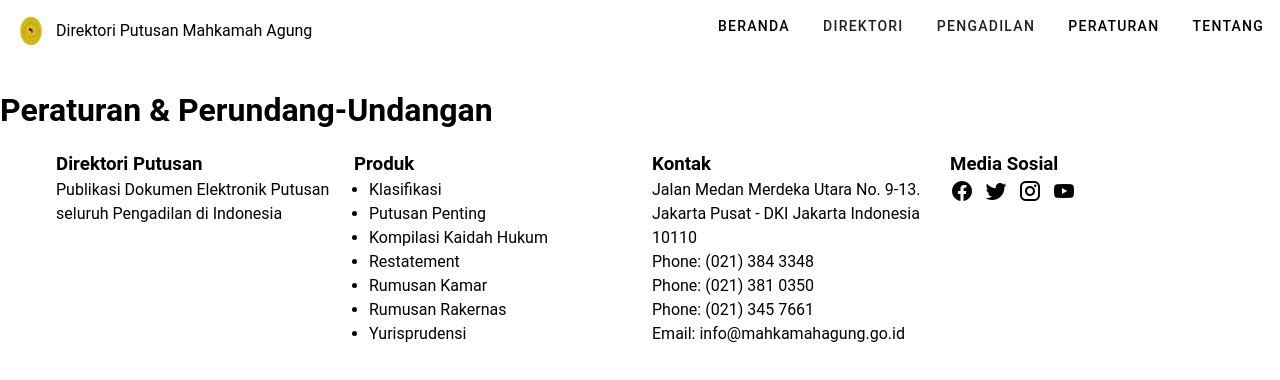
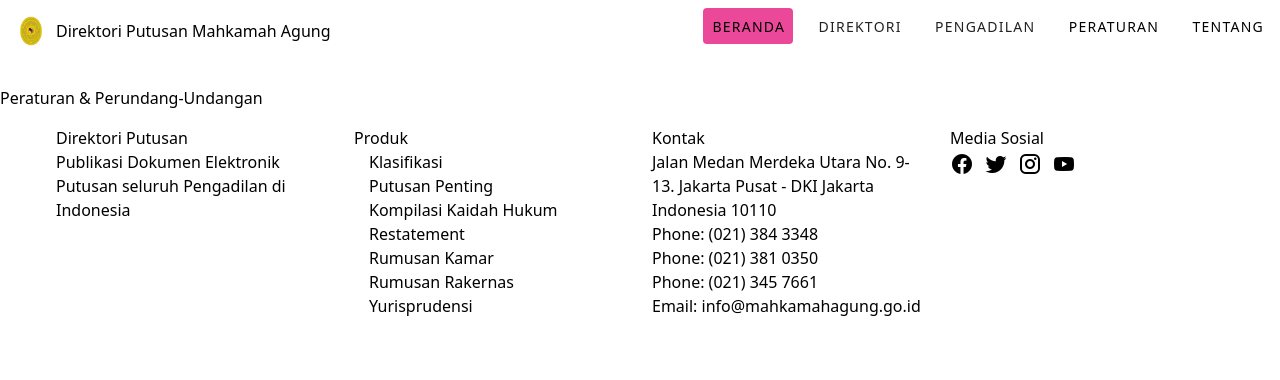
Before and after one commit to azkass/imk, a Vue app: page /peraturan in a window 1280 px wide. Shown: the top 380 px of the page. Built offline with nearby package versions, Linux system fonts and the light colour scheme.

Commit message:
install tailwind

```diff
--- a/package.json
+++ b/package.json
@@ -5,6 +5,7 @@
   "scripts": {
     "serve": "vue-cli-service serve",
     "build": "vue-cli-service build",
+    "dev": "npx tailwindcss -i ./src/assets/style.css  -o ./dist/style.css --watch",
     "lint": "vue-cli-service lint"
   },
   "dependencies": {
@@ -22,8 +23,11 @@
     "@vue/cli-plugin-babel": "~5.0.0",
     "@vue/cli-plugin-eslint": "~5.0.0",
     "@vue/cli-service": "~5.0.0",
+    "autoprefixer": "^10.4.19",
     "eslint": "^7.32.0",
-    "eslint-plugin-vue": "^8.0.3"
+    "eslint-plugin-vue": "^8.0.3",
+    "postcss": "^8.4.38",
+    "tailwindcss": "^3.4.3"
   },
   "eslintConfig": {
     "root": true,
--- /dev/null
+++ b/postcss.config.js
@@ -0,0 +1,6 @@
+module.exports = {
+  plugins: {
+    tailwindcss: {},
+    autoprefixer: {},
+  },
+}
--- /dev/null
+++ b/src/assets/style.css
@@ -0,0 +1,3 @@
+@tailwind base;
+@tailwind components;
+@tailwind utilities;
--- a/src/components/NavBar.vue
+++ b/src/components/NavBar.vue
@@ -4,7 +4,7 @@
             <img src="../assets/logo.png" alt="Logo" style="height: 30px; margin-right: 10px; padding-top: 0;">
             Direktori Putusan Mahkamah Agung
         </RouterLink>
-        <v-btn class="ma-2 pa-2" variant="text">
+        <v-btn class="ma-2 pa-2 bg-pink-500" variant="text">
             <RouterLink to="/">Beranda</RouterLink>
         </v-btn>
 
--- /dev/null
+++ b/tailwind.config.js
@@ -0,0 +1,11 @@
+/** @type {import('tailwindcss').Config} */
+module.exports = {
+  content: [
+    "./index.html",
+    "./src/**/*.{vue,js,ts,jsx,tsx}",
+  ],
+  theme: {
+    extend: {},
+  },
+  plugins: [],
+}
```
Also changed, not shown: src/main.js (+12 -9 lines), 1 other file (tests, documents, lock files or other folders).
